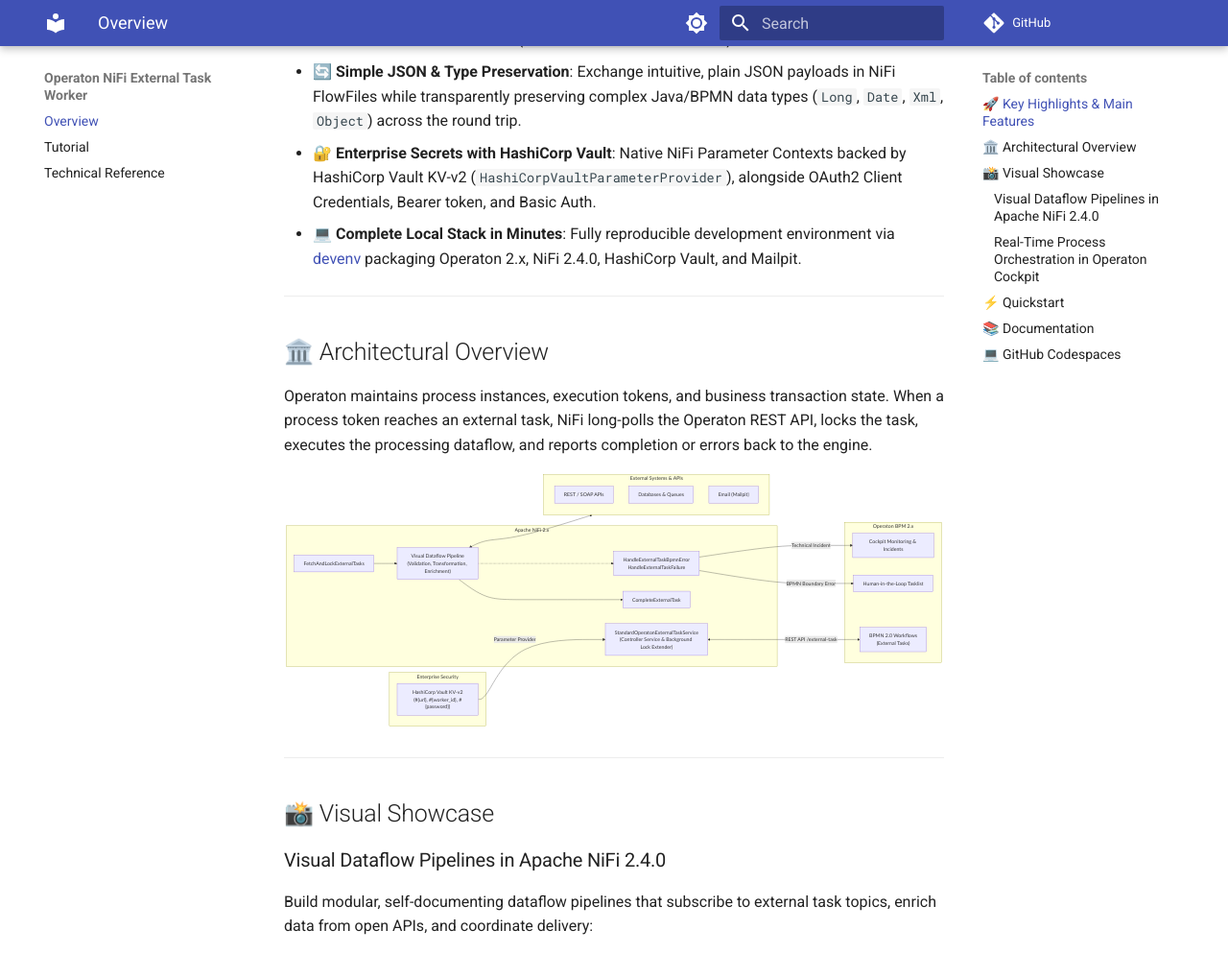
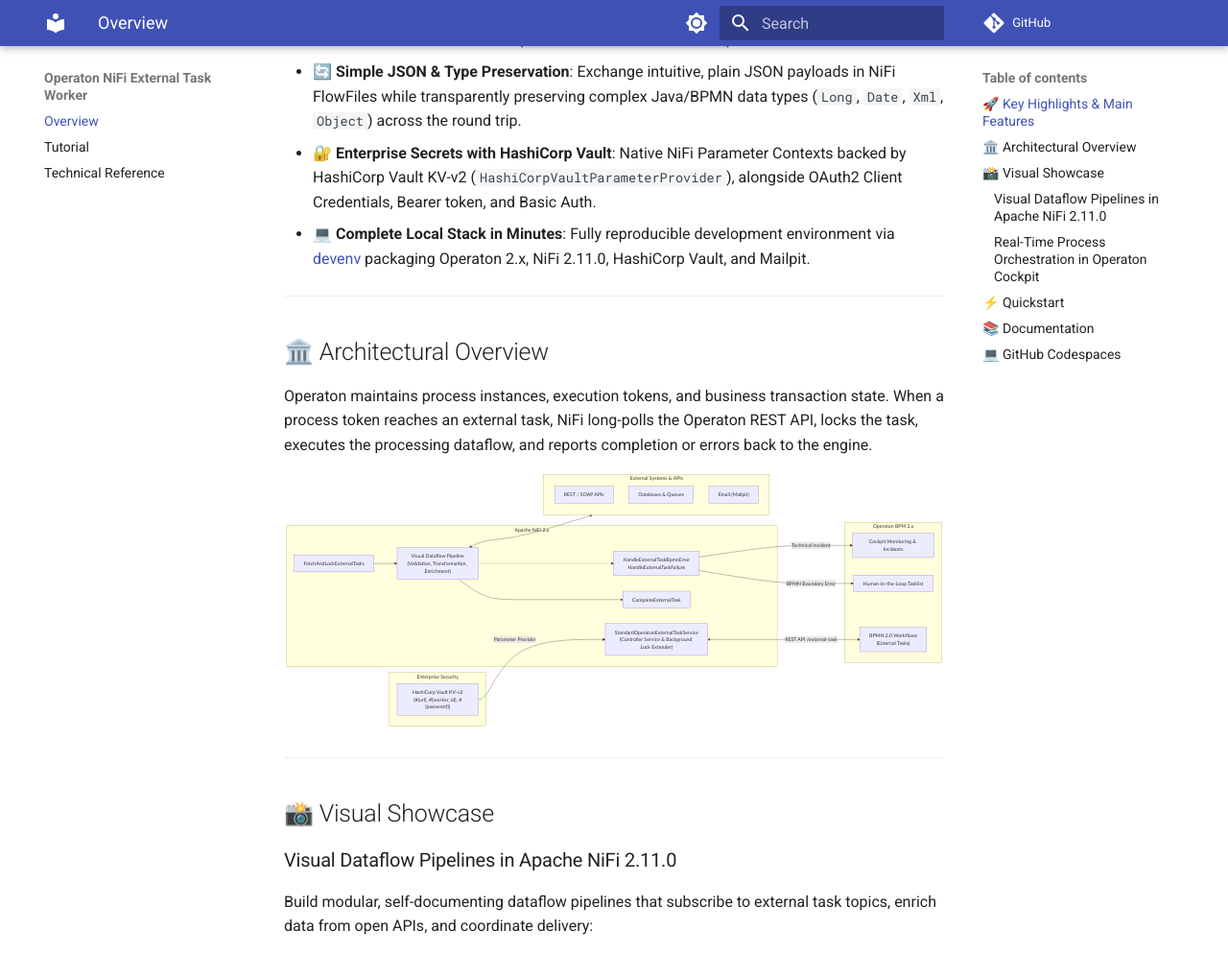
Before and after one commit to datakurre/operaton-nifi-service, an MkDocs documentation site: the page built from docs/index.md, in a window 1280 px wide and 1400 px high, scrolled down 651 px. Shown: the top 993 px of the window at 96% size. Built offline with MkDocs 1.6.1 and Material for MkDocs 9.7.7, drawn with Linux system fonts in a browser that asks for light colours; comment, search, counter and statistics services are not loaded; some of the changed text lies outside the part shown.

Commit message:
chore(nifi): upgrade to NiFi 2.11.0 and centralize version
Upgrade parent nifi-extension-bundles to 2.11.0, centralize version
via nifi.version property in bundle POMs, update binary distribution
checksum in devenv/modules/nifi.nix, adopt JsonNode.properties() across
variable serialization, and update docs and scripts.

Assisted-by: Antigravity (Gemini 3.8 Flash)

````diff
--- a/README.md
+++ b/README.md
@@ -15,7 +15,7 @@ By implementing the **External Task Pattern**, it completely decouples business
 - 🛡️ **BPMN Business Errors vs. Technical Failures**: Distinguish domain errors routed to BPMN boundary events (`HandleExternalTaskBpmnError`) from operational incidents with automatic retries and backoff (`HandleExternalTaskFailure`).
 - 🔄 **Simple JSON & Type Preservation**: Exchange intuitive, plain JSON payloads in NiFi FlowFiles while transparently preserving complex Java/BPMN data types (`Long`, `Date`, `Xml`, `Object`) across the round trip.
 - 🔐 **Enterprise Secrets with HashiCorp Vault**: Native NiFi Parameter Contexts backed by HashiCorp Vault KV-v2 (`HashiCorpVaultParameterProvider`), alongside OAuth2 Client Credentials, Bearer token, and Basic Auth.
-- 💻 **Complete Local Stack in Minutes**: Fully reproducible development environment via [devenv](https://devenv.sh) packaging Operaton 2.x, NiFi 2.4.0, HashiCorp Vault, and Mailpit.
+- 💻 **Complete Local Stack in Minutes**: Fully reproducible development environment via [devenv](https://devenv.sh) packaging Operaton 2.x, NiFi 2.11.0, HashiCorp Vault, and Mailpit.
 
 ---
 
@@ -64,7 +64,7 @@ flowchart LR
 
 ## 📸 Visual Showcase
 
-### Visual Dataflow Pipelines in Apache NiFi 2.4.0
+### Visual Dataflow Pipelines in Apache NiFi 2.11.0
 Build modular, self-documenting dataflow pipelines that subscribe to external task topics, enrich data from open APIs, and coordinate delivery:
 
 ![Apache NiFi Flow Canvas](docs/images/nifi-travel-canvas.png)
@@ -78,7 +78,7 @@ Monitor live process tokens, execution state, and historical instances in real t
 
 ## ⚡ Quickstart
 
-Launch the entire local stack (Operaton, NiFi 2.4.0, HashiCorp Vault, Mailpit, and automated preconfiguration):
+Launch the entire local stack (Operaton, NiFi 2.11.0, HashiCorp Vault, Mailpit, and automated preconfiguration):
 
 ```sh
 devenv up
--- a/docs/scripts/setup_travel_planner.py
+++ b/docs/scripts/setup_travel_planner.py
@@ -238,12 +238,12 @@ def configure_nifi():
     standard_bundle = {
         "group": "org.apache.nifi",
         "artifact": "nifi-standard-nar",
-        "version": "2.4.0",
+        "version": "2.11.0",
     }
     update_attr_bundle = {
         "group": "org.apache.nifi",
         "artifact": "nifi-update-attribute-nar",
-        "version": "2.4.0",
+        "version": "2.11.0",
     }
 
     def create_p(name, ptype, bundle, x, y, props, auto_term=None):
````
Also changed, not shown: docs/reference.md (+1 -1 lines), docs/tutorial.md (+2 -2 lines), 10 other files.
